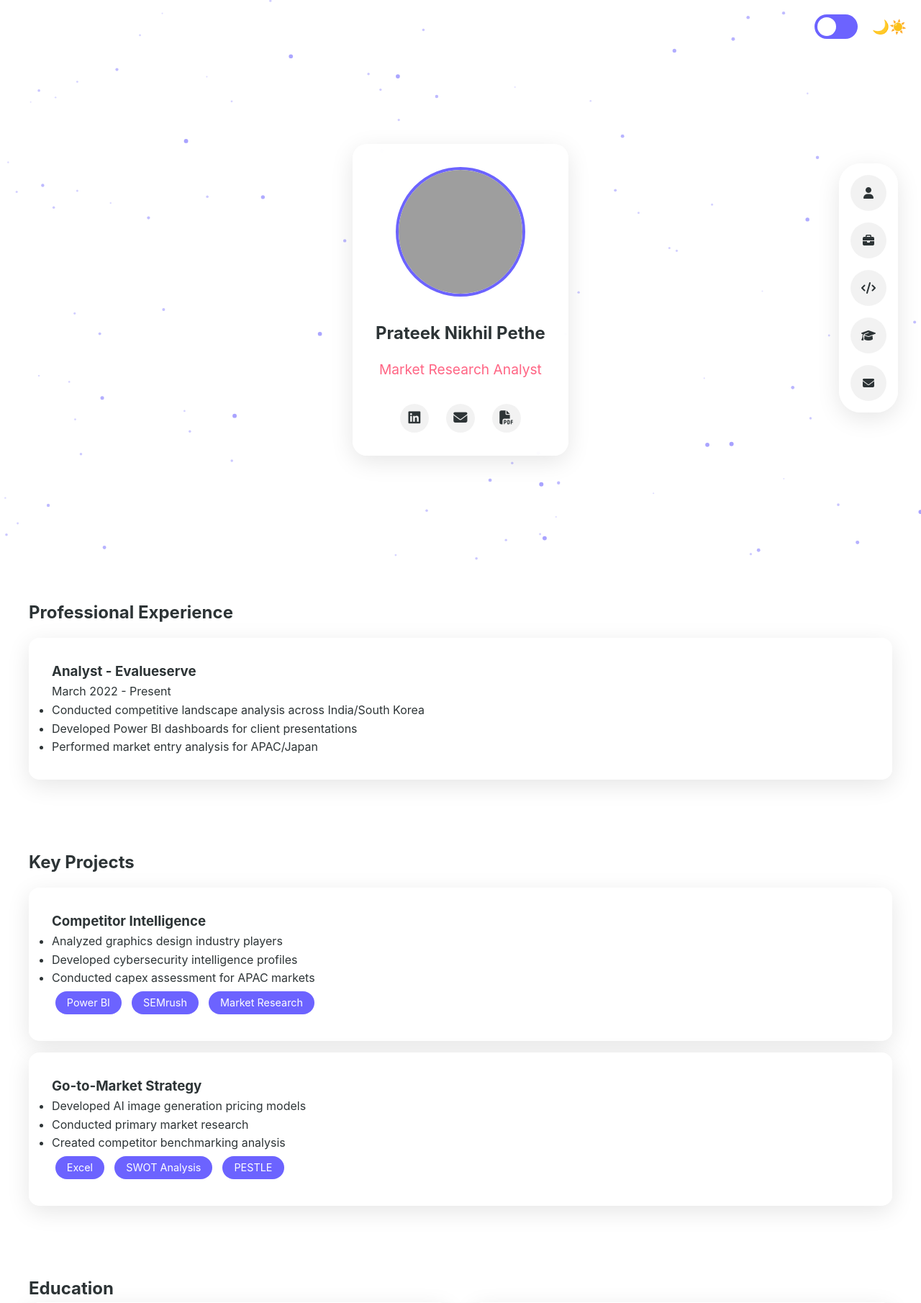
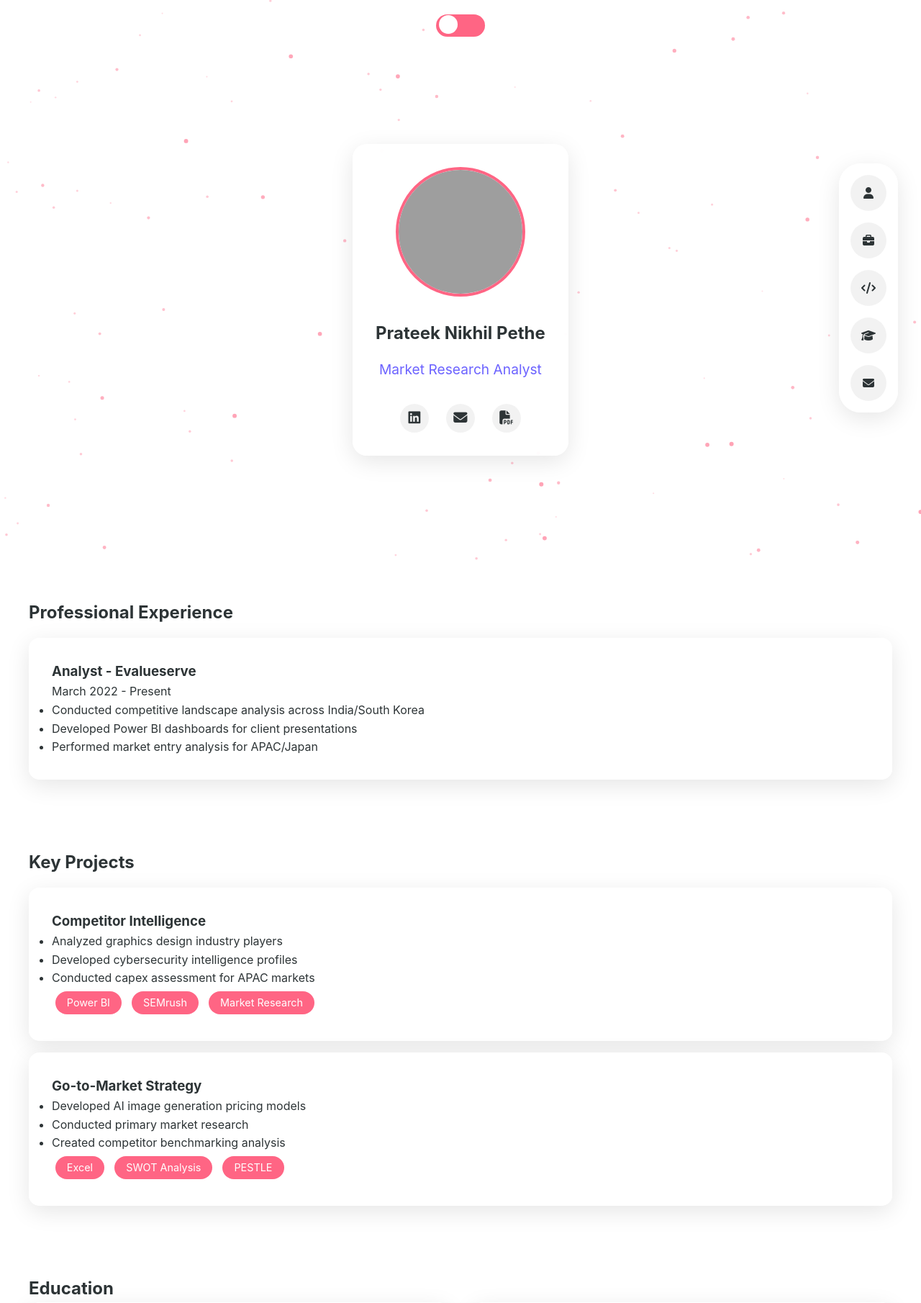
Before and after one commit to PrateekPethe/prateekpethe.github.io, a PHP site: page / in a window 1280 px wide. Shown: the top 1810 px of the page at 72% size. Run offline with PHP 8.4, Linux system fonts and the light colour scheme; some libraries are stand-ins or nearby versions; grey boxes are pictures that could not be loaded.

Commit message:
Update main.css

```diff
--- a/styles/main.css
+++ b/styles/main.css
@@ -1,6 +1,7 @@
 :root {
-    --primary: #6C63FF;
-    --secondary: #FF6584;
+    --primary: #FF6584;
+    --secondary: #6C63FF;
+    --particle-color: var(--primary);
     --accent: #2EC4B6;
     --text: #2d3436;
     --bg: #ffffff;
@@ -33,11 +34,15 @@ body {
 .theme-switch-wrapper {
     position: fixed;
     top: 20px;
-    right: 20px;
+    display: flex;
+    gap: 10px;
+    left: 50%;
+    transform: translateX(-50%);
     z-index: 1000;
     display: flex;
     align-items: center;
     gap: 10px;
+}
 }
 
 .theme-switch {
```
